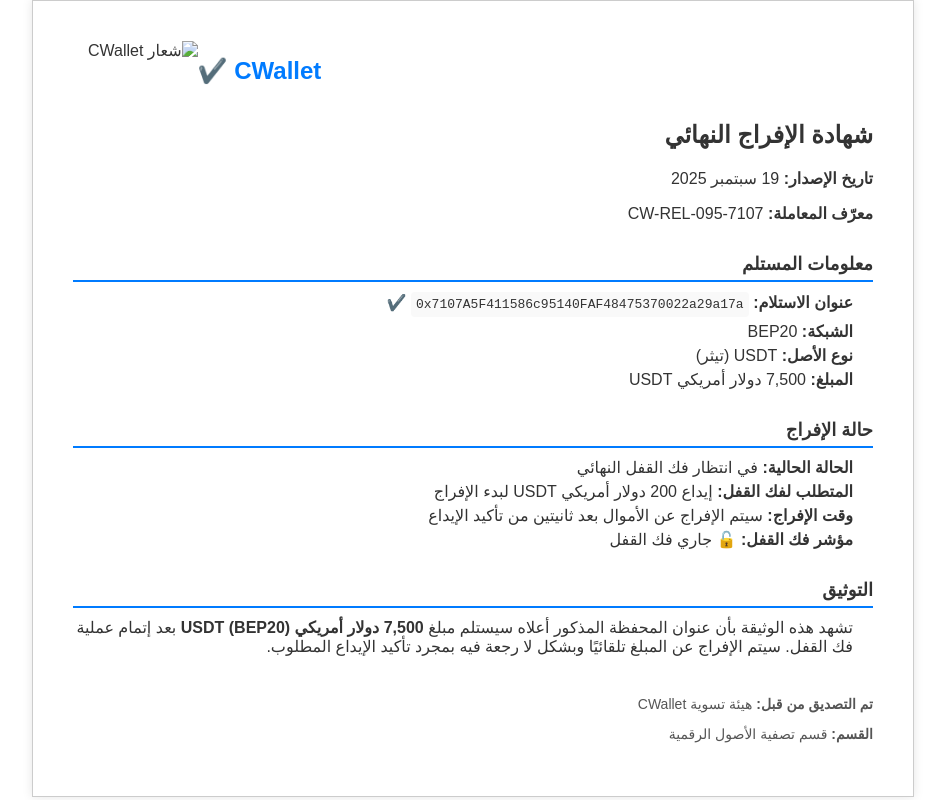
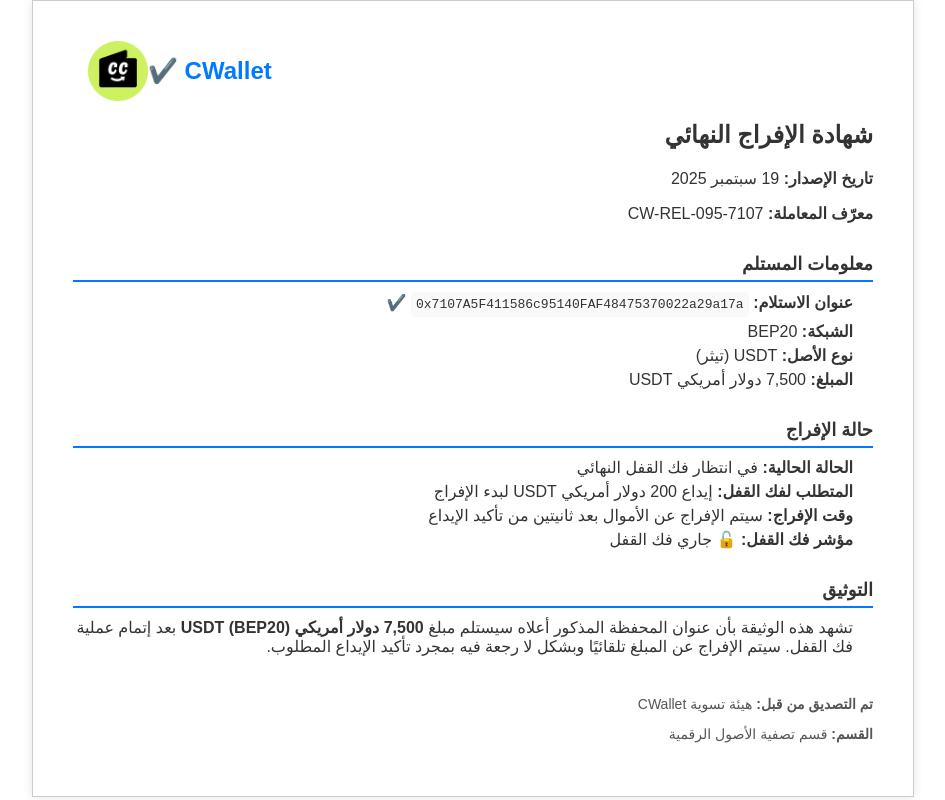
Before and after one commit to Global-HASH-09/C-Wallet-, a plain HTML site: page index.html in a window 1280 px wide. Shown: the whole page, without its empty margins (167-1112 px from the left). Drawn offline with Linux system fonts and the light colour scheme.

Commit message:
Update index.html

```diff
--- a/index.html
+++ b/index.html
@@ -67,7 +67,7 @@
 
   <div class="logo">
     <h1>CWallet <span class="verified">✔️</span></h1>
-    <img src="your-logo-path-here.png" alt="شعار CWallet">
+    <img src="IMG_7503.webp" alt="شعار CWallet">
   </div>
 
   <h2>شهادة الإفراج النهائي</h2>
```
